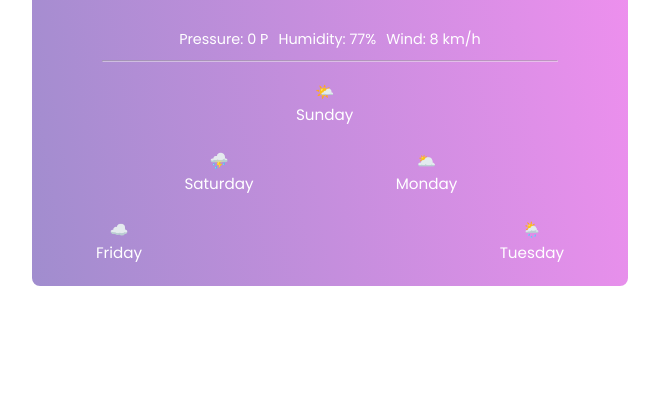
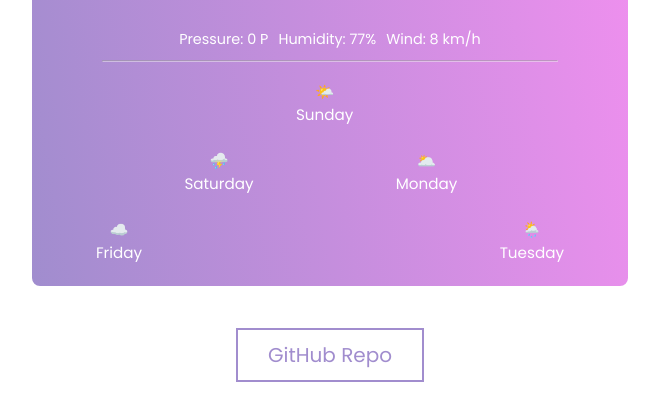
Before and after one commit to Oyinade3/weather-forecast-app, a plain HTML site: page index.html in a window 1280 px wide. Shown: the part 382-802 px from the top of the page, without its empty margins (310-969 px from the left). Drawn offline with nearby package versions, Linux system fonts and the light colour scheme.

Commit message:
added repo link

```diff
--- a/index.html
+++ b/index.html
@@ -68,6 +68,8 @@
       </div>
     </div>
 
+    <a href="https://github.com/Oyinade3/weather-forecast-app" class="repo">GitHub Repo</a>
+
     <script src="script.js"></script>
   </body>
 </html>
--- a/src/styles.css
+++ b/src/styles.css
@@ -137,3 +137,13 @@ hr {
 .fourth {
   align-self: center;
 }
+.repo{
+  display: block;
+  border: 2px solid #a18dce;
+  color: #a18dce;
+  width: fit-content;
+  margin: 2em auto;
+  padding: .5em 1.5em;
+  text-decoration: none;
+  font-size: 1.25rem;
+}
```
